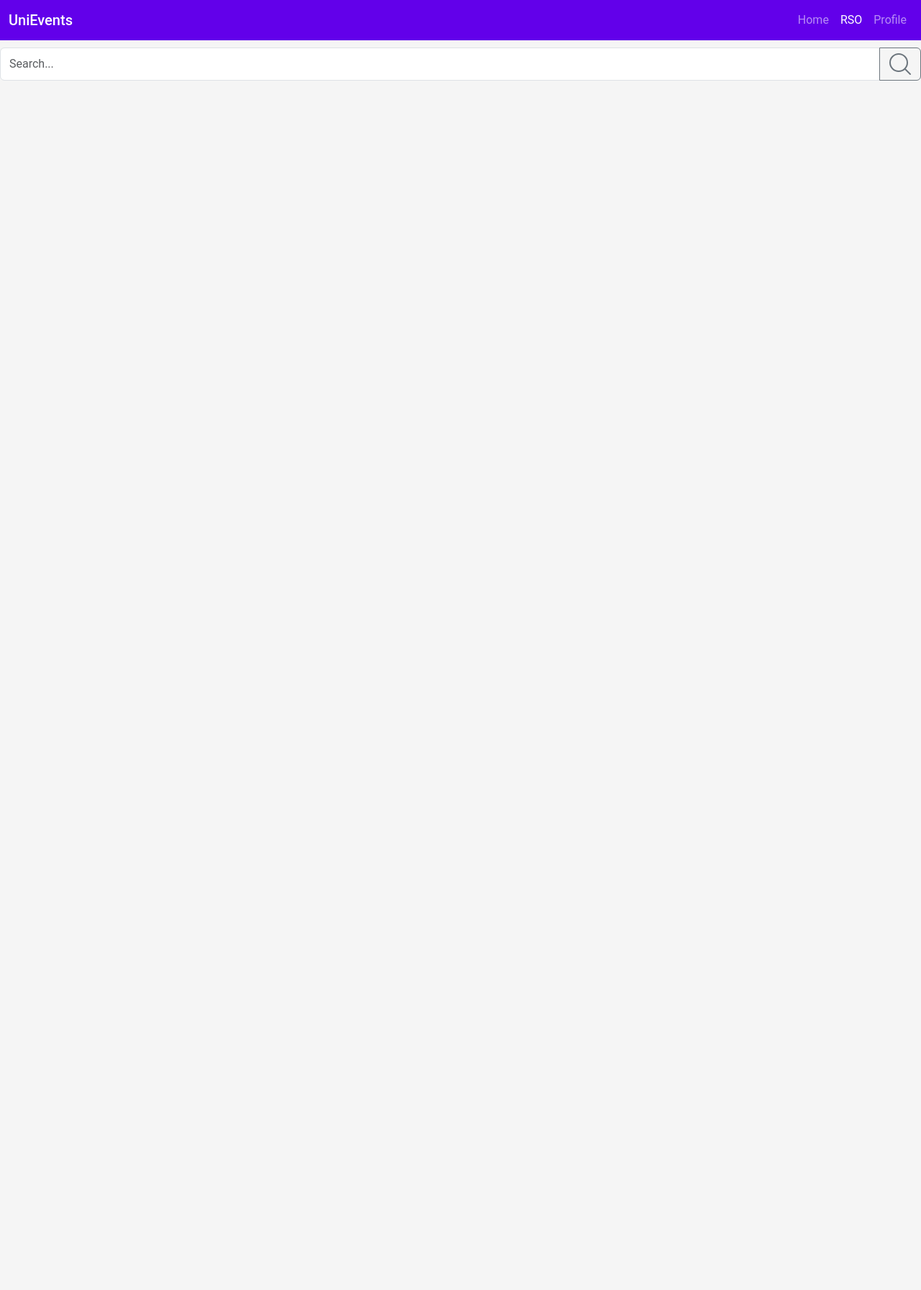
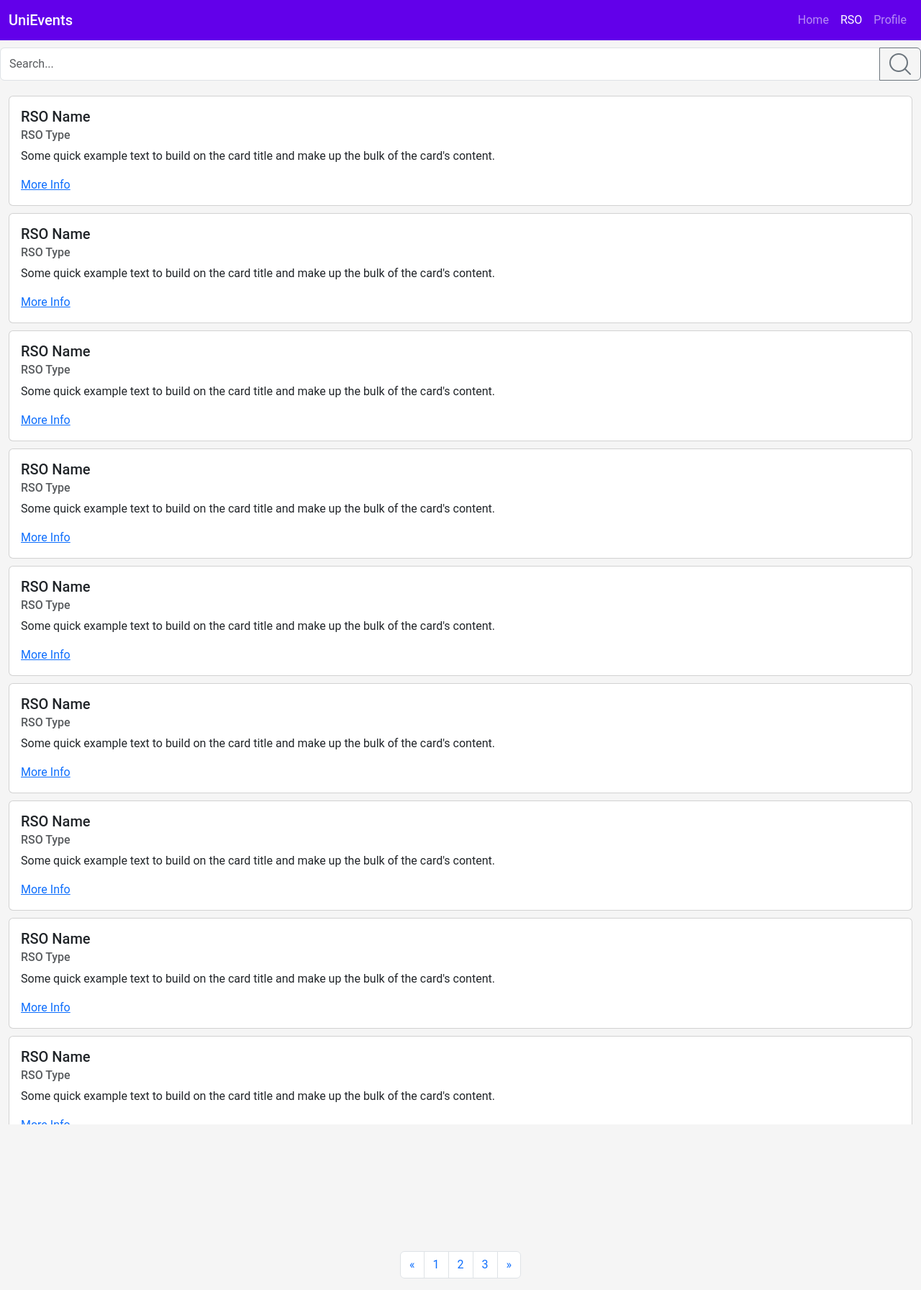
Before and after one commit to JacobGa03/COP-4710-Midterm, a PHP site: page /public/rso.html in a window 1280 px wide. Shown: the whole page at 72% size. Run offline with PHP 8.4, Linux system fonts and the light colour scheme; some libraries are stand-ins or nearby versions.

Commit message:
Added search page for RSOs. RSO's can now be displayed similar to events. Both utilize the 'event_card' component to display surface level information

```diff
--- a/public/css/dashboard.css
+++ b/public/css/dashboard.css
@@ -5,7 +5,8 @@
   right: 0;
 }
 
-.eventCard {
+.eventCard,
+.rsoCard {
   padding-top: 5px;
   padding-bottom: 5px;
 }
--- /dev/null
+++ b/public/js/rso.js
@@ -0,0 +1,15 @@
+$(document).ready(function () {
+  for (let i = 0; i < 10; i++) {
+    // Add a container
+    $("#rsoContainer").append('<div class="rsoCard"></div>')
+
+    // Load the content into the event card
+    $(".rsoCard")
+      .last()
+      .load("components/event_card.html", function () {
+        // This callback function runs after the content is loaded
+        $(this).find("h5").text("RSO Name")
+        $(this).find("h6").text("RSO Type")
+      })
+  }
+})
--- a/public/rso.html
+++ b/public/rso.html
@@ -20,6 +20,10 @@
       rel="stylesheet"
       href="css/global.css"
     />
+    <link
+      rel="stylesheet"
+      href="css/dashboard.css"
+    />
     <script
       src="https://cdn.jsdelivr.net/npm/@popperjs/core@2.11.6/dist/umd/popper.min.js"
       integrity="sha384-oBqDVmMz4fnFO9gybBogGzOg6tv6WJo4l8b4pHPF0j5pucXjFUn6K7xzZ3p3pFhn"
@@ -27,14 +31,29 @@
     ></script>
     <script src="https://cdn.jsdelivr.net/npm/bootstrap@5.3.3/dist/js/bootstrap.min.js"></script>
     <script src="https://code.jquery.com/jquery-3.6.0.min.js"></script>
+    <script src="js/rso.js"></script>
     <title>RSO Dashboard</title>
   </head>
   <body>
+    <!-- Search bar -->
     <div id="navbar-placeholder"></div>
 
     <!-- Search box -->
     <div id="search-placeholder"></div>
 
+    <!-- Container to hold the different joinable RSOs-->
+    <div class="container-fluid">
+      <div class="col-12 d-flex flex-column h-25">
+        <div
+          class="flex-grow-1 overflow-auto"
+          style="height: 80vh; overflow-y: auto"
+          id="rsoContainer"
+        ></div>
+      </div>
+    </div>
+
+    <!-- Pagination at the bottom -->
+    <div id="pagination-placeholder"></div>
     <script>
       $(document).ready(function () {
         // Load the navbar
@@ -46,6 +65,10 @@
 
         // Load the search bar
         $("#search-placeholder").load("components\\search.html", function () {})
+        $("#pagination-placeholder").load(
+          "components\\bottom_pagination.html",
+          function () {}
+        )
       })
     </script>
   </body>
```
Also changed, not shown: public/js/dashboard.js (+5 -3 lines).
